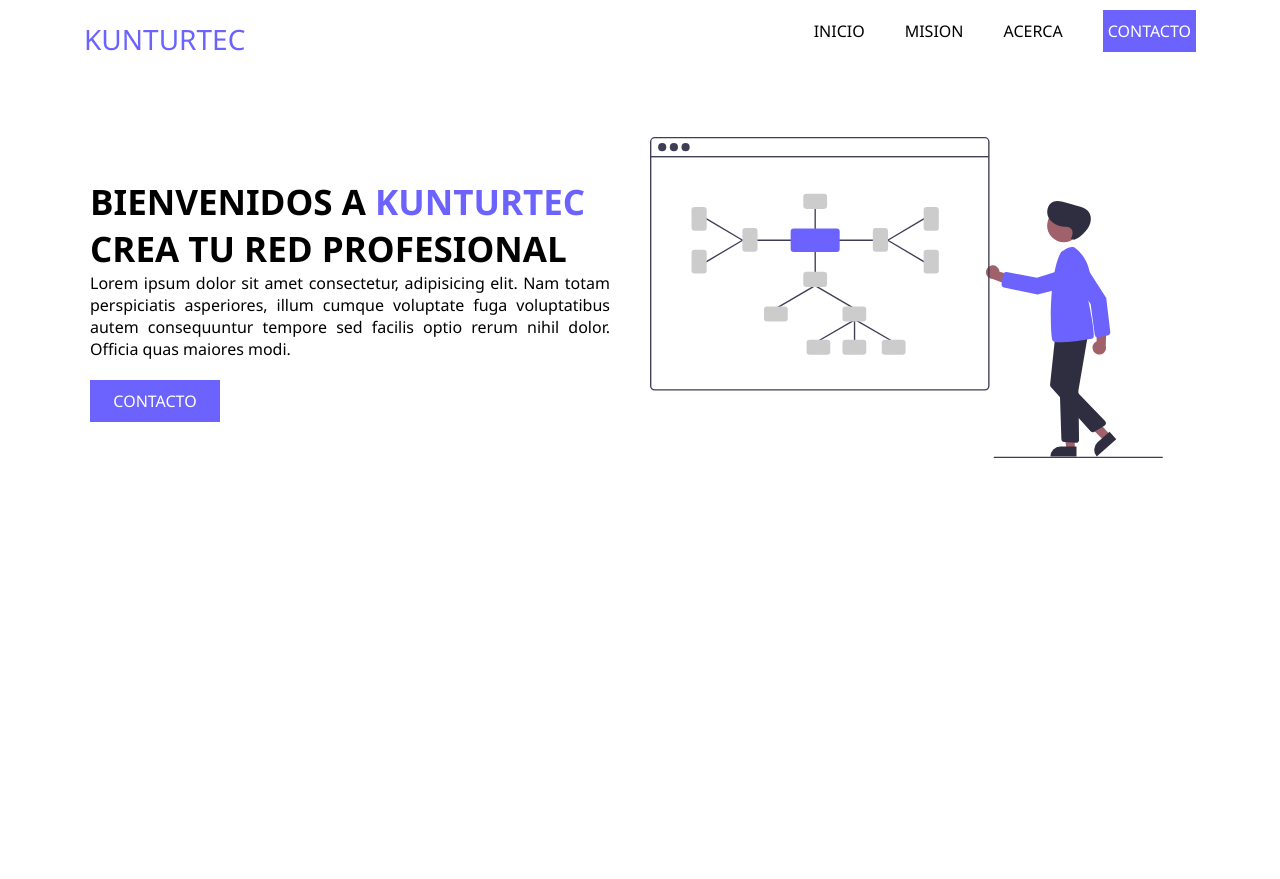
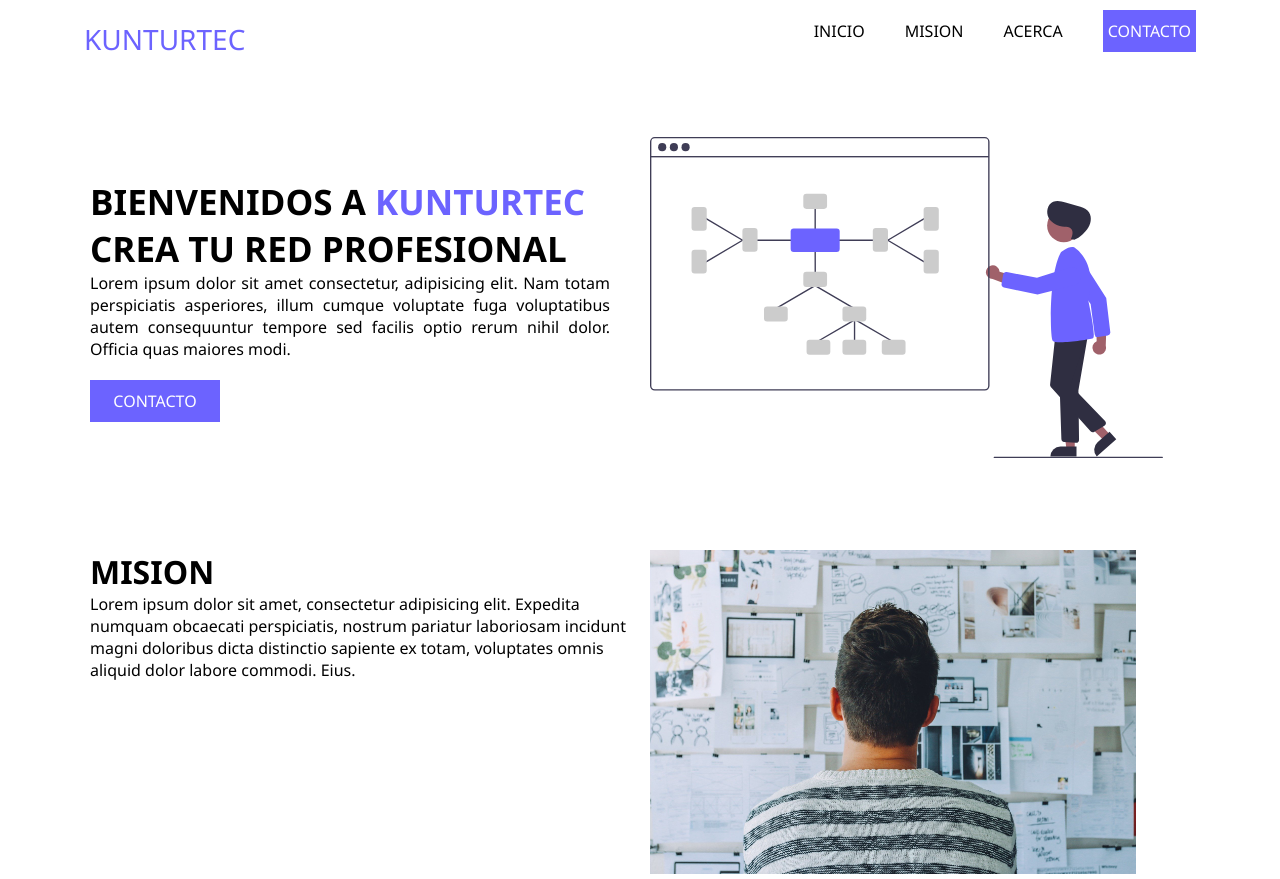
Before and after one commit to JoaquinCc/kunturtech, a plain HTML site: page index.html in a window 1280 px wide. Before the commit the page ends 800 px from the top, so only its background shows below. Drawn offline with Linux system fonts and the light colour scheme.

Commit message:
agregado de mision

```diff
--- a/index.html
+++ b/index.html
@@ -43,8 +43,22 @@ CREA TU RED PROFESIONAL
           </div>
 
 </div>
+   </header>
+<!-- mision -->
+<div class="mision">
+    <div class="description">
+        <h1>MISION</h1>
+        <p>Lorem ipsum dolor sit amet, consectetur adipisicing elit. Expedita numquam obcaecati perspiciatis, nostrum pariatur laboriosam incidunt magni doloribus dicta distinctio sapiente ex totam, voluptates omnis aliquid dolor labore commodi. Eius.</p>
+    </div>
+<div class="imagen">
+    <img src="img2.jpg" alt="#">
+</div>
 
-   </header>
+</div>
+
+
+
+
 
 
 
--- a/style.css
+++ b/style.css
@@ -91,3 +91,22 @@ grid-column: 7/13;
     text-decoration: none;
 
 }
+.mision{
+width: 90%;
+margin: auto;
+display:grid;
+grid-template-columns: repeat(2,1fr);
+gap: 20px;
+max-width: 1100px;
+
+}
+.description{
+    grid-column: 1/2;
+}
+.imagen{
+    grid-column: 2/3;
+}
+.imagen img{
+    width: 90%;
+    height: auto;
+}
```
Also changed, not shown: img2.jpg (added).
